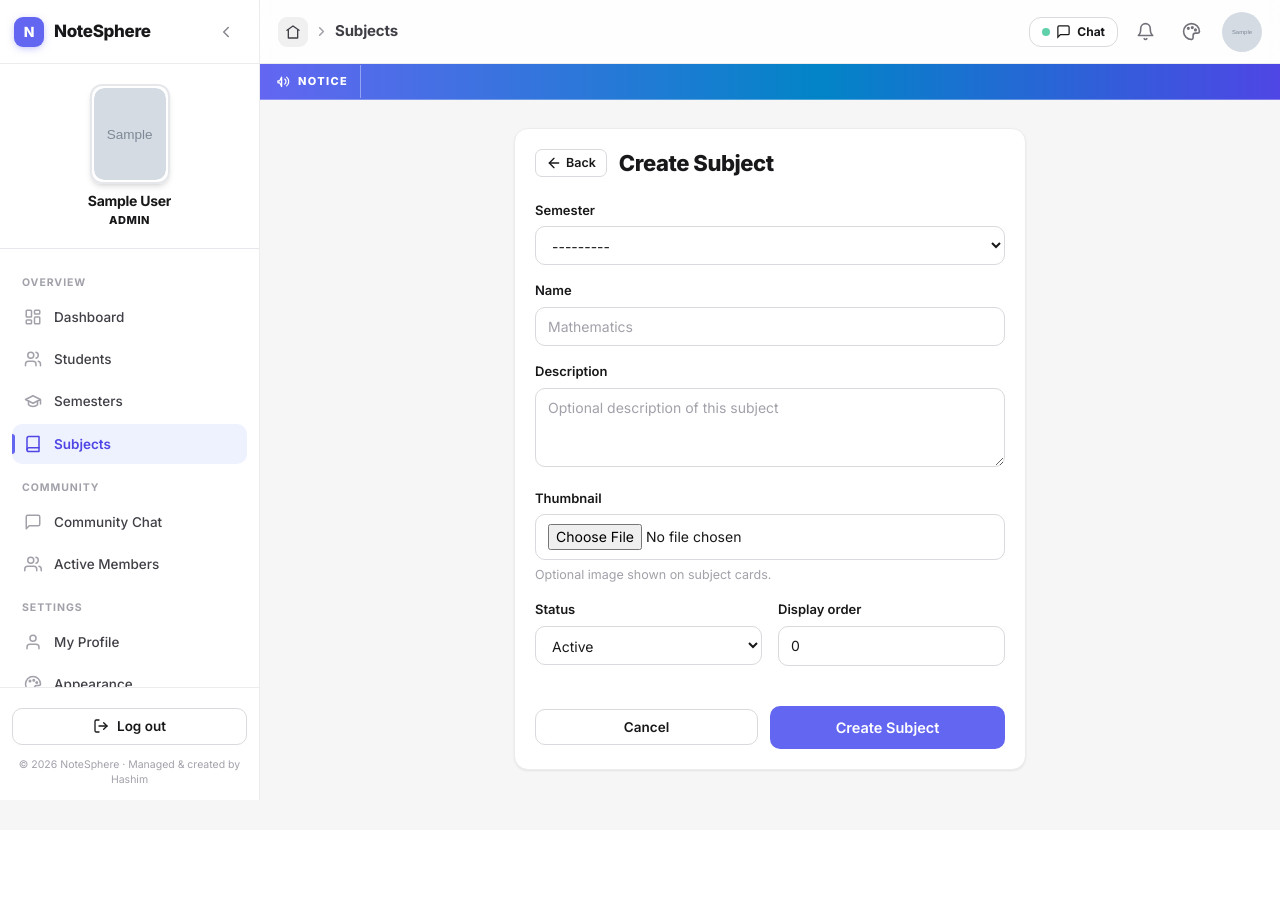
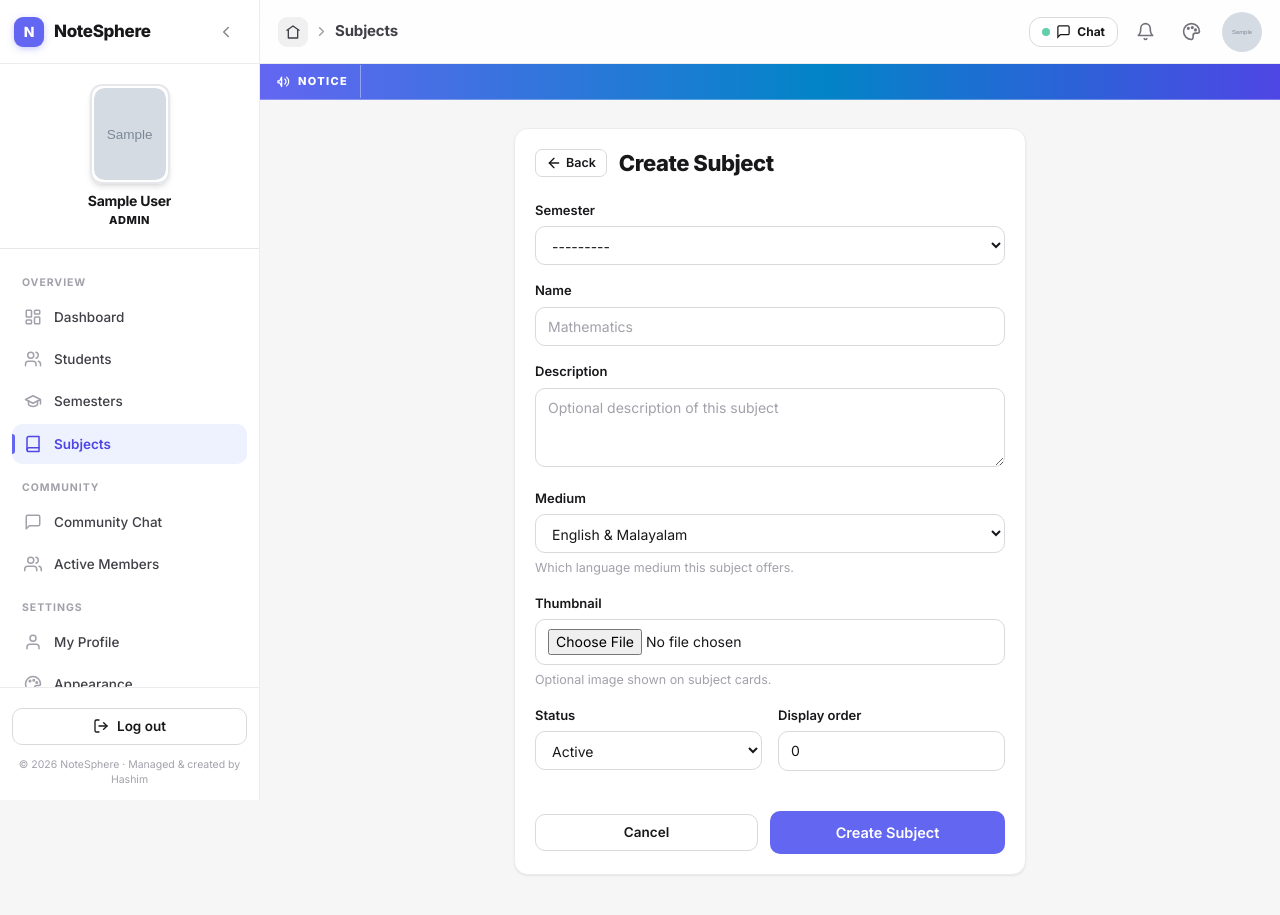
Before and after one commit to ameenul-hashim/notesphere, a Django app: page /dashboard/subjects/new/ in a window 1280 px wide. Shown: the top 915 px of the page. Before the commit the page ends 800 px from the top, so only its background shows below. Run offline with Django 5.2, Linux system fonts and the light colour scheme; a user stored in the database is signed in; data comes from the database, SQL or seed files in the repository; tables that the repository leaves empty hold one stand-in row (values such as "Sample post"); grey boxes marked "Sample" are stand-in pictures; data that the repository does not hold is empty; some libraries are stand-ins or nearby versions.

Commit message:
feat: per-subject language medium (both / English only / Malayalam only)

```diff
--- a/apps/academics/forms.py
+++ b/apps/academics/forms.py
@@ -83,7 +83,7 @@ class SubjectForm(forms.ModelForm):
 
     class Meta:
         model = Subject
-        fields = ["semester", "name", "description", "thumbnail", "status", "display_order"]
+        fields = ["semester", "name", "description", "thumbnail", "medium", "status", "display_order"]
         widgets = {
             "semester": forms.Select(attrs={"class": INPUT_CLASS}),
             "name": forms.TextInput(
@@ -97,6 +97,14 @@ class SubjectForm(forms.ModelForm):
                 }
             ),
             "thumbnail": forms.FileInput(attrs={"class": INPUT_CLASS, "accept": "image/*", "data-preview": ""}),
+            "medium": forms.Select(
+                attrs={"class": INPUT_CLASS},
+                choices=[
+                    (Subject.Medium.BOTH, "English & Malayalam"),
+                    (Subject.Medium.ENGLISH_ONLY, "English only"),
+                    (Subject.Medium.MALAYALAM_ONLY, "Malayalam only"),
+                ],
+            ),
             "status": forms.Select(attrs={"class": INPUT_CLASS}),
             "display_order": forms.NumberInput(
                 attrs={"class": INPUT_CLASS, "min": "0", "placeholder": "0"}
--- a/apps/academics/models.py
+++ b/apps/academics/models.py
@@ -56,11 +56,22 @@ class Subject(models.Model):
         ACTIVE = "ACTIVE", "Active"
         INACTIVE = "INACTIVE", "Inactive"
 
+    class Medium(models.TextChoices):
+        BOTH = "BOTH", "English & Malayalam"
+        ENGLISH_ONLY = "ENGLISH_ONLY", "English only"
+        MALAYALAM_ONLY = "MALAYALAM_ONLY", "Malayalam only"
+
     semester = models.ForeignKey(Semester, on_delete=models.CASCADE, related_name="subjects")
     name = models.CharField(max_length=100)
     description = models.TextField(blank=True)
     thumbnail = models.ImageField(upload_to="subjects/", max_length=500, null=True, blank=True)
     status = models.CharField(max_length=10, choices=Status.choices, default=Status.ACTIVE)
+    medium = models.CharField(
+        max_length=20,
+        choices=Medium.choices,
+        default=Medium.BOTH,
+        help_text="Which language medium this subject offers.",
+    )
     display_order = models.PositiveIntegerField(default=0)
 
     created_at = models.DateTimeField(auto_now_add=True)
--- a/apps/academics/views.py
+++ b/apps/academics/views.py
@@ -318,10 +318,6 @@ def subject_create(request):
 @login_required
 def subject_detail(request, pk):
     """View a subject and list its English and Malayalam chapter/module cards."""
-    selected_lang = request.GET.get("lang", Chapter.Language.ENGLISH).upper()
-    if selected_lang not in Chapter.Language.values:
-        selected_lang = Chapter.Language.ENGLISH
-
     if request.user.is_admin:
         subject = get_object_or_404(Subject.objects.select_related("semester"), pk=pk)
         base_chapters = subject.chapters.all()
@@ -333,6 +329,17 @@ def subject_detail(request, pk):
             semester__status=Semester.Status.ACTIVE,
         )
         base_chapters = subject.chapters.all()
+
+    if subject.medium == Subject.Medium.ENGLISH_ONLY:
+        available_langs = [Chapter.Language.ENGLISH]
+    elif subject.medium == Subject.Medium.MALAYALAM_ONLY:
+        available_langs = [Chapter.Language.MALAYALAM]
+    else:
+        available_langs = [Chapter.Language.ENGLISH, Chapter.Language.MALAYALAM]
+
+    selected_lang = request.GET.get("lang", available_langs[0]).upper()
+    if selected_lang not in available_langs:
+        selected_lang = available_langs[0]
 
     english_count = base_chapters.filter(language=Chapter.Language.ENGLISH).count()
     malayalam_count = base_chapters.filter(language=Chapter.Language.MALAYALAM).count()
@@ -350,6 +357,7 @@ def subject_detail(request, pk):
             "modules": modules,
             "chapters_only": chapters_only,
             "selected_lang": selected_lang,
+            "available_langs": available_langs,
             "english_count": english_count,
             "malayalam_count": malayalam_count,
             "is_admin": request.user.is_admin,
--- a/templates/academics/subject_detail.html
+++ b/templates/academics/subject_detail.html
@@ -37,7 +37,8 @@
   </div>
 
   {# Language Selection Medium Cards #}
-  <div class="grid grid-cols-1 sm:grid-cols-2 gap-4">
+  <div class="grid grid-cols-1 {% if available_langs|length > 1 %}sm:grid-cols-2{% endif %} gap-4">
+    {% if 'ENGLISH' in available_langs %}
     {# English Medium Card #}
     <a href="?lang=ENGLISH" class="card card-pad transition-all duration-200 flex items-center justify-between group {% if selected_lang == 'ENGLISH' %}shadow-lg{% endif %}" {% if selected_lang == 'ENGLISH' %}style="border: 2px solid var(--primary); box-shadow: 0 0 0 4px color-mix(in srgb, var(--primary) 25%, transparent), 0 12px 28px -8px rgba(0,0,0,0.18);"{% endif %}>
       <div class="flex items-center gap-3.5">
@@ -66,7 +67,9 @@
         {% endif %}
       </div>
     </a>
+    {% endif %}
 
+    {% if 'MALAYALAM' in available_langs %}
     {# Malayalam Medium Card #}
     <a href="?lang=MALAYALAM" class="card card-pad transition-all duration-200 flex items-center justify-between group {% if selected_lang == 'MALAYALAM' %}shadow-lg{% endif %}" {% if selected_lang == 'MALAYALAM' %}style="border: 2px solid var(--warning); box-shadow: 0 0 0 4px color-mix(in srgb, var(--warning) 25%, transparent), 0 12px 28px -8px rgba(0,0,0,0.18);"{% endif %}>
       <div class="flex items-center gap-3.5">
@@ -95,6 +98,7 @@
         {% endif %}
       </div>
     </a>
+    {% endif %}
   </div>
 
   {# Modules Cards Grid #}
--- a/templates/academics/subject_form.html
+++ b/templates/academics/subject_form.html
@@ -27,6 +27,7 @@
     {% include "_field.html" with field=form.semester %}
     {% include "_field.html" with field=form.name %}
     {% include "_field.html" with field=form.description %}
+    {% include "_field.html" with field=form.medium %}
     <div class="field">
       {% if form.thumbnail.label %}
         <label for="{{ form.thumbnail.id_for_label }}" class="field-label">{{ form.thumbnail.label }}</label>
```
Also changed, not shown: apps/academics/migrations/0009_subject_medium.py (added).
